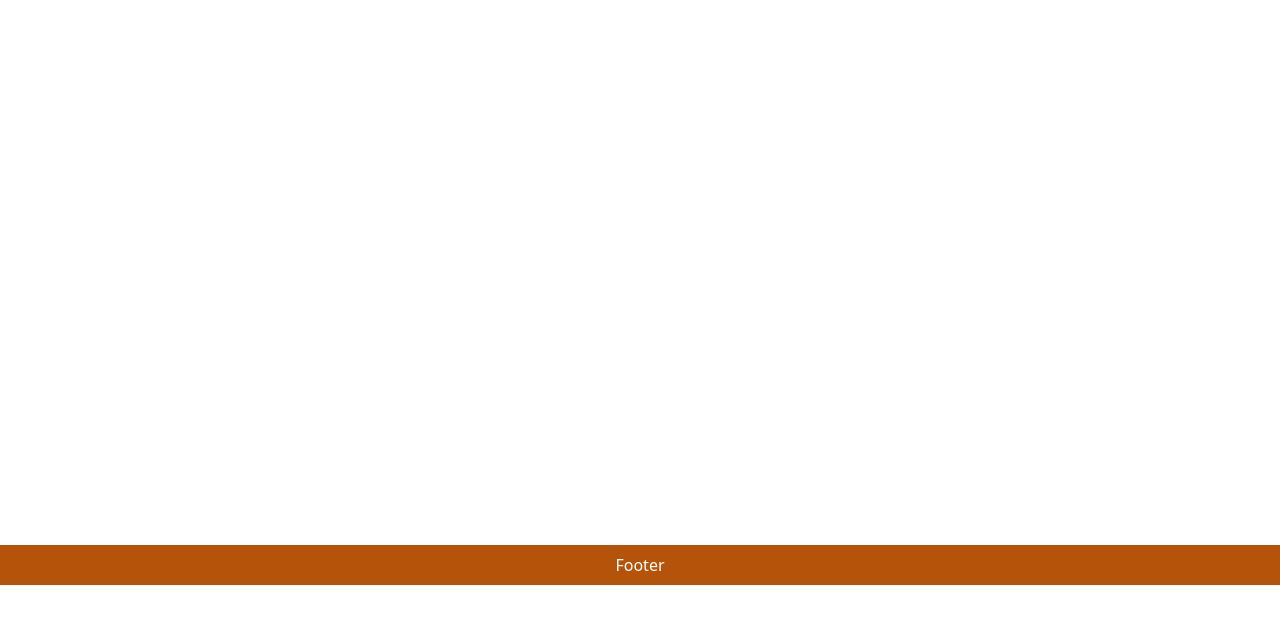
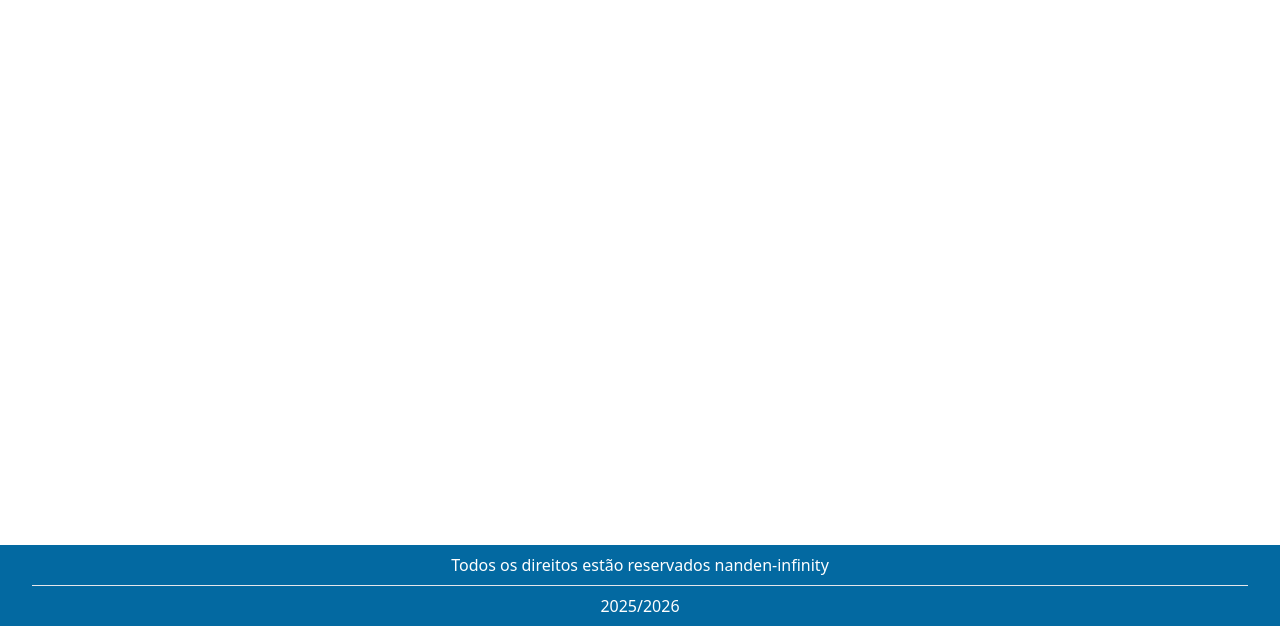
Before and after one commit to nanden-infinity/testandoSlider, a website: page index.html in a window 1280 px wide. Shown: the part 327-953 px from the top of the page. Before the commit the page ends 912 px from the top, so only its background shows below. Drawn offline with Linux system fonts and the light colour scheme.

Commit message:
bg add update

```diff
--- a/index.html
+++ b/index.html
@@ -65,8 +65,10 @@
       </section>
     </main>
 
-    <footer class="container mx-auto p-8 py-2 bg-amber-700">
-      <p class="text-center text-white">Footer</p>
+    <footer class="container text-center text-white mx-auto p-8 py-2 bg-sky-700">
+      <p class="">Todos os direitos estão reservados nanden-infinity</p>
+      <hr class="my-2">
+      <p>2025/2026</p>
     </footer>
   </div>
 </body>
```
Also changed, not shown: src/output.css.
